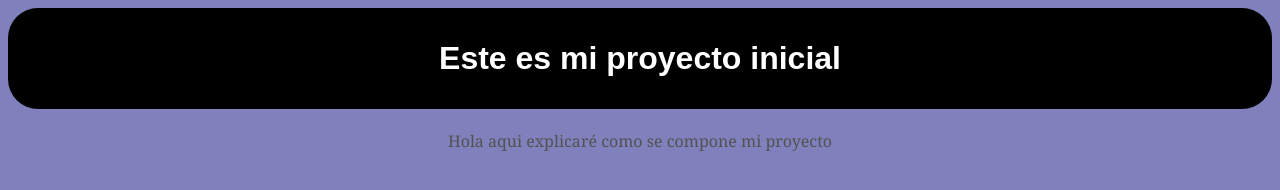
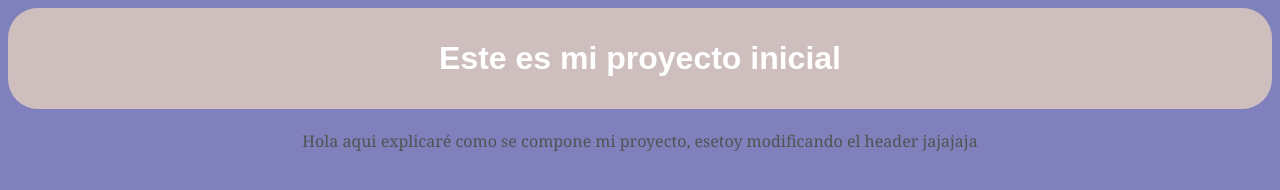
Before and after one commit to sebastianmonsalve15/proyecto2, a plain HTML site: page index.html in a window 1280 px wide. Drawn offline with Linux system fonts and the light colour scheme.

Commit message:
modifique el header

```diff
--- a/index.html
+++ b/index.html
@@ -7,7 +7,7 @@
     <body>
         <div id="header">
             <h1 id="titulo">Este es mi proyecto inicial</h1>
-            <p id="parrafo-1">Hola aqui explicaré como se compone mi proyecto</p>
+            <p id="parrafo-1">Hola aqui explicaré como se compone mi proyecto, esetoy modificando el header jajajaja</p>
         </div>
     </body>
 </html>
--- a/styles.css
+++ b/styles.css
@@ -5,8 +5,8 @@
 }
 
 #header #titulo{
-    background: black;
-    color: white;
+    background: rgb(206, 190, 190);
+    color: rgb(255, 255, 255);
     padding: 1em;
     border-radius: 30px;
 }
```
